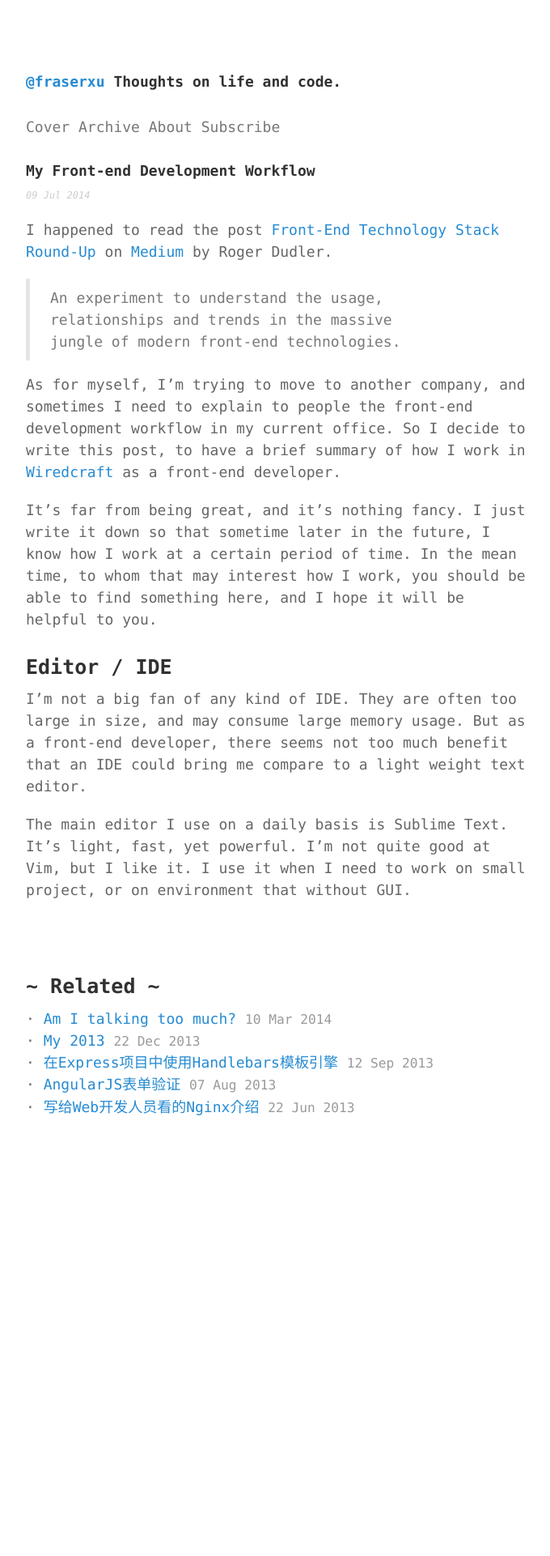
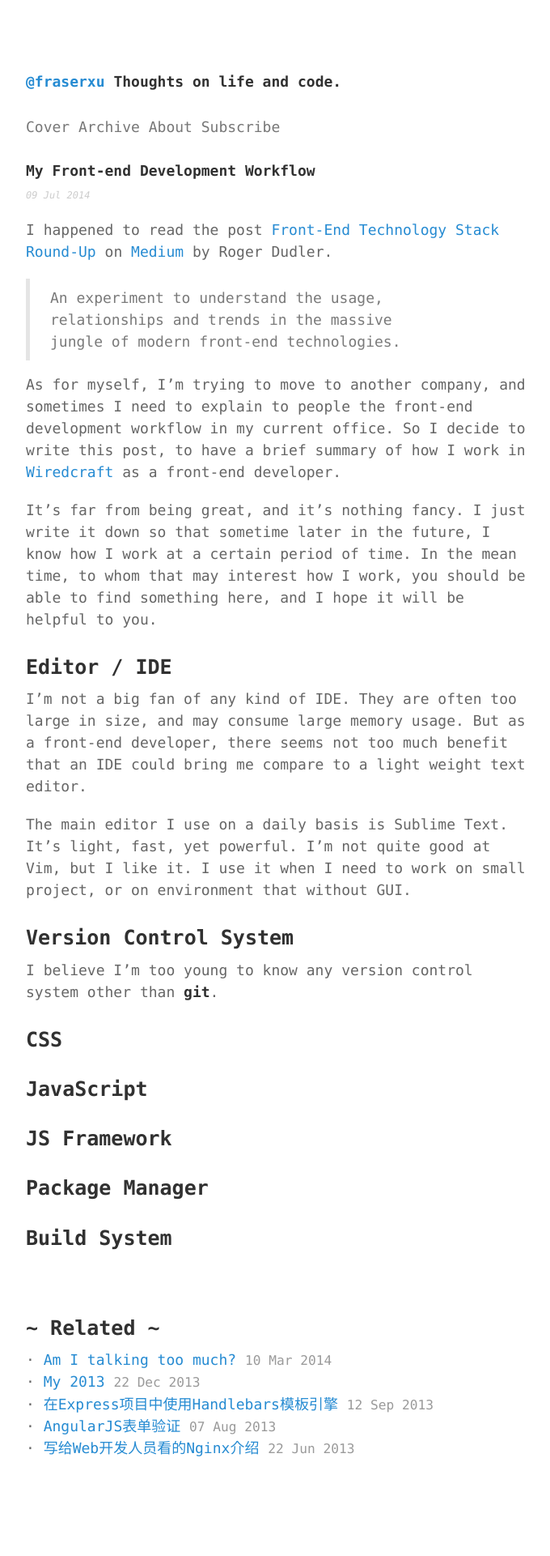
Before and after one commit to fraserxu/fraserxu.github.io, a Jekyll site: the page built from _posts/2014-07-09-My-Front-end-Development-Workflow.md, in a window 1280 px wide. Shown: the whole page at 81% size, without its empty margins (298-978 px from the left). Built offline with Jekyll 4.4.1, drawn with Linux system fonts in a browser that asks for light colours; Markdown is read by kramdown in place of the engine named in the settings; before the commit the page ends 1500 px from its top, so only the background shows below that.

Commit message:
update post

```diff
--- a/_posts/2014-07-09-My-Front-end-Development-Workflow.md
+++ b/_posts/2014-07-09-My-Front-end-Development-Workflow.md
@@ -17,3 +17,17 @@ It's far from being great, and it's nothing fancy. I just write it down so that
 I'm not a big fan of any kind of IDE. They are often too large in size, and may consume large memory usage. But as a front-end developer, there seems not too much benefit that an IDE could bring me compare to a light weight text editor.
 
 The main editor I use on a daily basis is Sublime Text. It's light, fast, yet powerful. I'm not quite good at Vim, but I like it. I use it when I need to work on small project, or on environment that without GUI.
+
+### Version Control System
+
+I believe I'm too young to know any version control system other than **git**.
+
+### CSS
+
+### JavaScript
+
+### JS Framework
+
+### Package Manager
+
+### Build System
```
